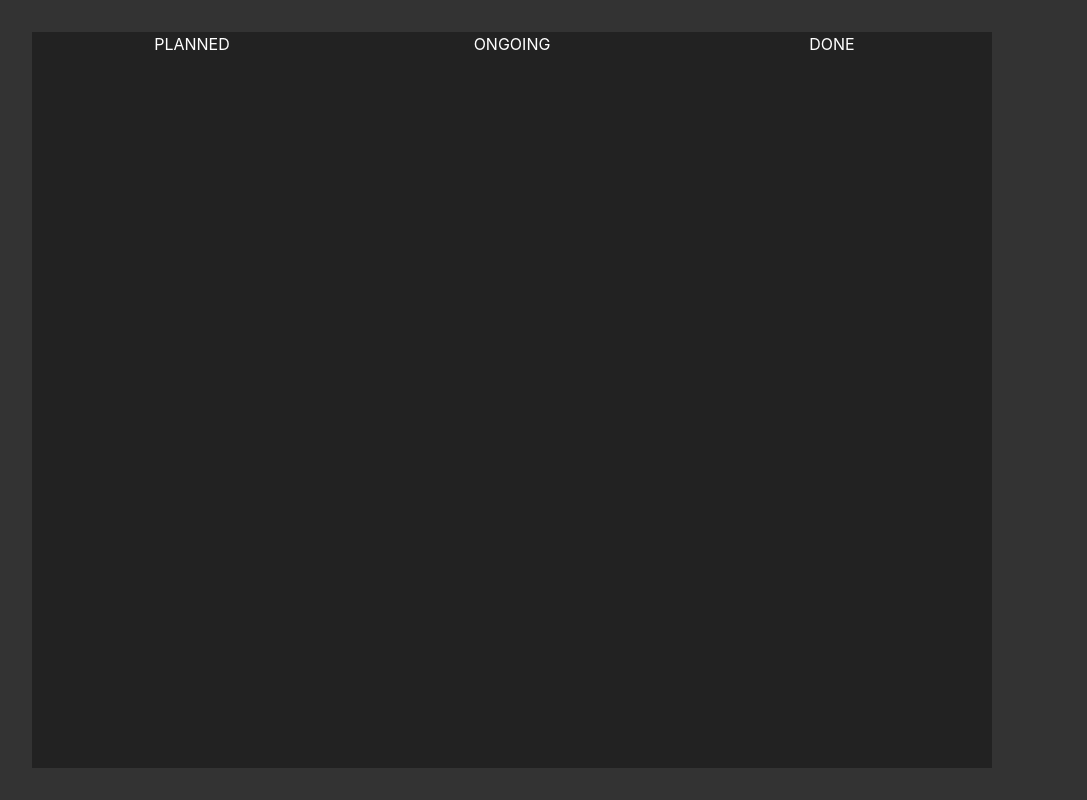
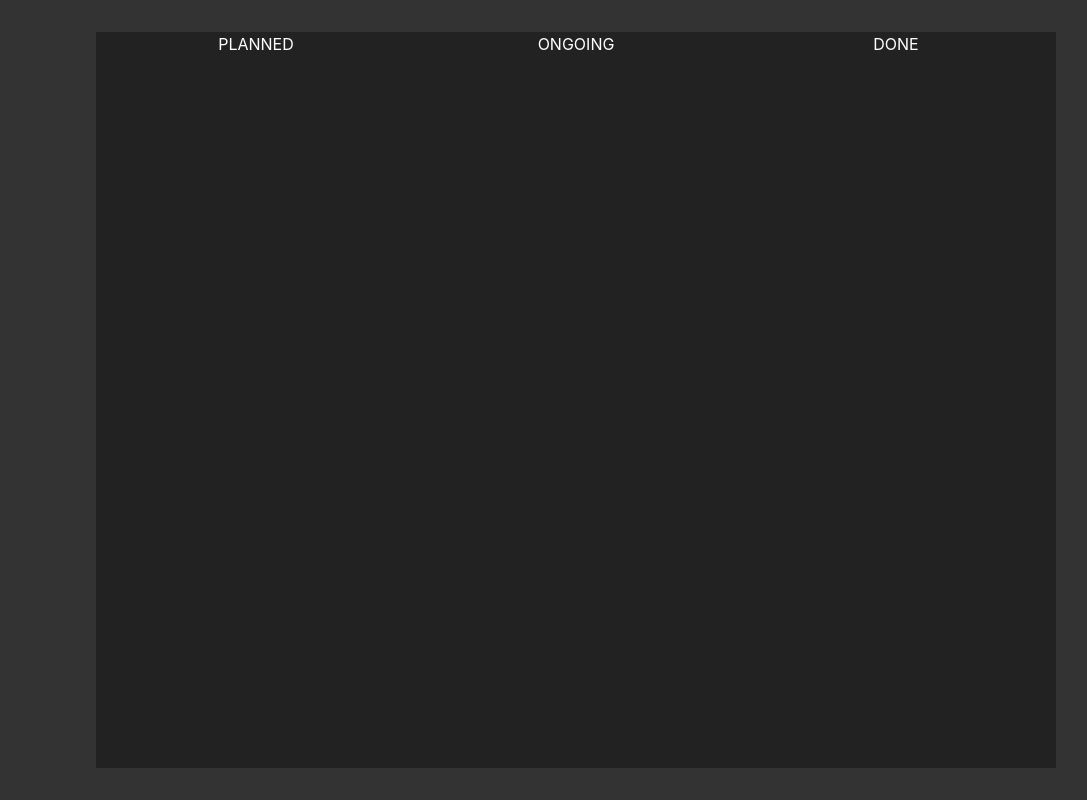
Before and after one commit to KennedyMungai/zustand_intro, a React (Vite) app: page / in a window 1280 px wide. Shown: the whole page, without its empty margins (64-1151 px from the left). Built offline with nearby package versions, Linux system fonts and the light colour scheme.

Commit message:
Centered teh child items

```diff
--- a/src/App.jsx
+++ b/src/App.jsx
@@ -9,7 +9,7 @@ function App() {
 			width={'100vw'}
 			justify={'center'}
 		>
-			<Flex width={'90%'} p={'2rem'}>
+			<Flex width={'90%'} p={'2rem'} justify={'center'}>
 				<Column state='PLANNED' />
 				<Column state='ONGOING' />
 				<Column state='DONE' />
```
